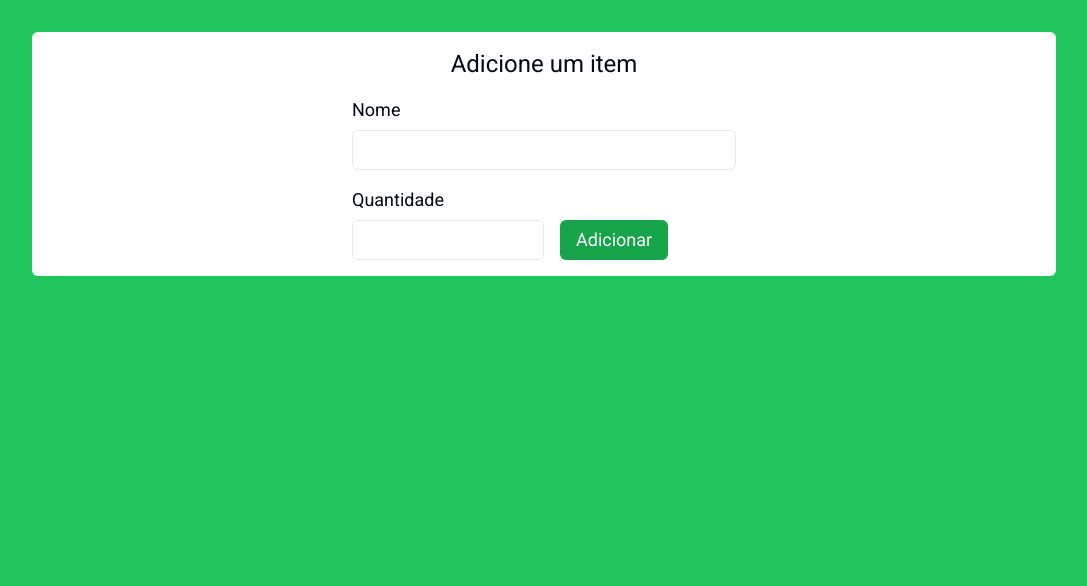
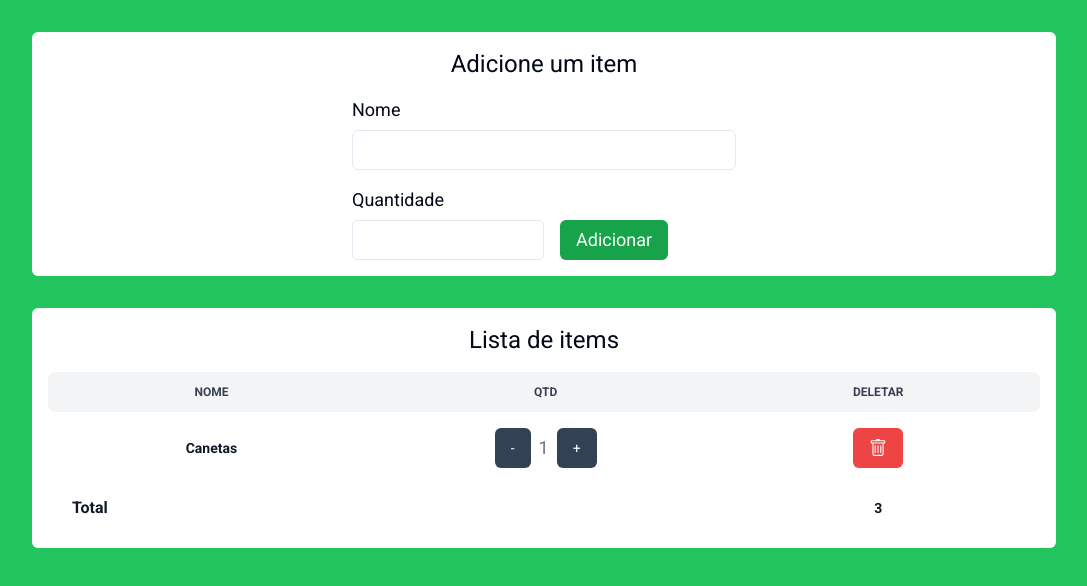
Before and after one commit to raphaelslima/frontendACEA, a Next.js app: page / in a window 1280 px wide. Shown: the top 586 px of the page, without its empty margins (96-1183 px from the left). Built offline with nearby package versions, Linux system fonts and the light colour scheme.

Commit message:
feat: add dashboard

```diff
--- a/src/app/page.tsx
+++ b/src/app/page.tsx
@@ -1,10 +1,12 @@
+import Dashboard from "@/components/Dashboard";
 import Form from "@/components/Form";
 
 
 export default function Home() {
   return (
-    <main className="flex min-h-screen w-full flex-col items-center justify-start p-8 bg-green-500">
+    <main className="flex min-h-screen w-full flex-col items-center justify-start gap-8 p-8 bg-green-500">
       <Form/>
+      <Dashboard/>
     </main>
   )
 }
--- /dev/null
+++ b/src/components/BtnIncOrDec/index.tsx
@@ -0,0 +1,21 @@
+import IconAdd from "@/icons/IconAdd"
+import { Button } from "../ui/button"
+import IconSubtractLine from "@/icons/IconSubtractLine"
+
+type Props = {
+    inc: boolean
+}
+
+const BtnIncOrDec = ({inc}: Props) => {
+    return(
+        <div>
+            {inc ?
+                <Button className="text-white bg-slate-700"><span>+</span></Button>
+                    :
+                <Button className="text-white bg-slate-700"><span>-</span></Button>}
+        </div>
+
+    )
+}
+
+export default BtnIncOrDec
--- /dev/null
+++ b/src/components/Dashboard/index.tsx
@@ -0,0 +1,12 @@
+import Table from "../Table"
+
+const Dashboard = () => {
+    return(
+        <div className="max-w-5xl w-full bg-white p-4 rounded-md">
+            <h1 className="text-center text-2xl mb-4">Lista de items</h1>
+            <Table/>
+        </div>
+    )
+}
+
+export default Dashboard
--- /dev/null
+++ b/src/components/Table/index.tsx
@@ -0,0 +1,50 @@
+import IconTrash from "@/icons/IconTrash"
+import BtnIncOrDec from "../BtnIncOrDec"
+import { Button } from "../ui/button"
+
+const Table = ()=> {
+    return (
+        <div className="relative overflow-x-auto">
+            <table className="w-full text-sm text-left rtl:text-right text-gray-500">
+                <thead className="text-xs text-gray-700 uppercase bg-gray-100">
+                    <tr>
+                        <th scope="col" className="px-6 py-3 rounded-s-lg text-center">
+                            Nome
+                        </th>
+                        <th scope="col" className="px-6 py-3 text-center">
+                            Qtd
+                        </th>
+                        <th scope="col" className="px-6 py-3 rounded-e-lg text-center">
+                            Deletar
+                        </th>
+                    </tr>
+                </thead>
+                <tbody>
+                    <tr className="bg-white dark:bg-gray-800">
+                        <th scope="row" className="px-6 py-4 text-gray-900 whitespace-nowrap text-center font-bold">
+                            Canetas
+                        </th>
+                        <td className="py-4 w-full flex flex-row justify-center items-center gap-2">
+                            <BtnIncOrDec inc={false}/>
+                            <span className="text-lg">1</span>
+                            <BtnIncOrDec inc={true}/>
+                        </td>
+                        <td className="px-6 py-4 text-center">
+                            <Button variant="destructive"><IconTrash fontSize={18}/></Button>
+                        </td>
+                    </tr>
+
+                </tbody>
+                <tfoot>
+                    <tr className="font-semibold text-gray-900 dark:text-white">
+                        <th scope="row" className="px-6 py-3 text-base">Total</th>
+                        <td className="px-6 py-3"></td>
+                        <td className="px-6 py-3 text-center">3</td>
+                    </tr>
+                </tfoot>
+            </table>
+</div>
+    )
+}
+
+export default Table
--- /dev/null
+++ b/src/icons/IconAdd.tsx
@@ -0,0 +1,25 @@
+// icon:add | Ionicons https://ionicons.com/ | Ionic Framework
+import * as React from "react";
+
+function IconAdd(props: React.SVGProps<SVGSVGElement>) {
+  return (
+    <svg
+      viewBox="0 0 512 512"
+      fill="currentColor"
+      height="1em"
+      width="1em"
+      {...props}
+    >
+      <path
+        fill="none"
+        stroke="currentColor"
+        strokeLinecap="round"
+        strokeLinejoin="round"
+        strokeWidth={32}
+        d="M256 112v288M400 256H112"
+      />
+    </svg>
+  );
+}
+
+export default IconAdd;
--- /dev/null
+++ b/src/icons/IconSubtractLine.tsx
@@ -0,0 +1,19 @@
+// icon:subtract-line | Remix Icon https://remixicon.com/ | Remix Design
+import * as React from "react";
+
+function IconSubtractLine(props: React.SVGProps<SVGSVGElement>) {
+  return (
+    <svg
+      viewBox="0 0 24 24"
+      fill="currentColor"
+      height="1em"
+      width="1em"
+      {...props}
+    >
+      <path fill="none" d="M0 0h24v24H0z" />
+      <path d="M5 11h14v2H5z" />
+    </svg>
+  );
+}
+
+export default IconSubtractLine;
--- /dev/null
+++ b/src/icons/IconTrash.tsx
@@ -0,0 +1,22 @@
+// icon:trash | Bootstrap https://icons.getbootstrap.com/ | Bootstrap
+import * as React from "react";
+
+function IconTrash(props: React.SVGProps<SVGSVGElement>) {
+  return (
+    <svg
+      fill="currentColor"
+      viewBox="0 0 16 16"
+      height="1em"
+      width="1em"
+      {...props}
+    >
+      <path d="M5.5 5.5A.5.5 0 016 6v6a.5.5 0 01-1 0V6a.5.5 0 01.5-.5zm2.5 0a.5.5 0 01.5.5v6a.5.5 0 01-1 0V6a.5.5 0 01.5-.5zm3 .5a.5.5 0 00-1 0v6a.5.5 0 001 0V6z" />
+      <path
+        fillRule="evenodd"
+        d="M14.5 3a1 1 0 01-1 1H13v9a2 2 0 01-2 2H5a2 2 0 01-2-2V4h-.5a1 1 0 01-1-1V2a1 1 0 011-1H6a1 1 0 011-1h2a1 1 0 011 1h3.5a1 1 0 011 1v1zM4.118 4L4 4.059V13a1 1 0 001 1h6a1 1 0 001-1V4.059L11.882 4H4.118zM2.5 3V2h11v1h-11z"
+      />
+    </svg>
+  );
+}
+
+export default IconTrash;
```
